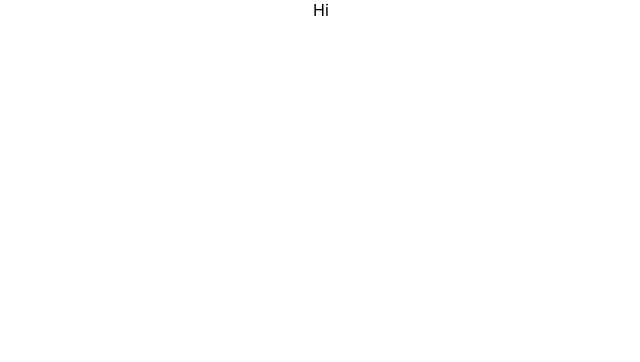
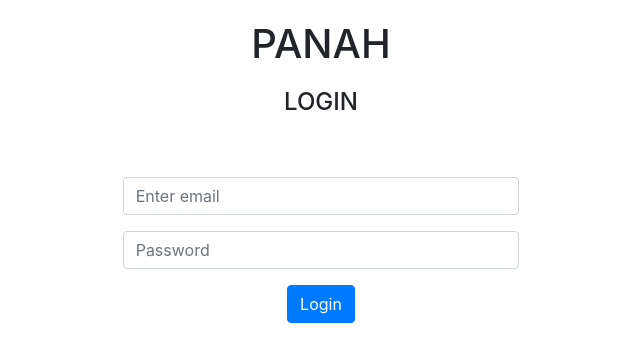
Before and after one commit to IndiaCFG3/team-33, a React (Create React App) app in the folder frontend/: page / in a window 1280 px wide. Shown: the top 362 px of the page, without its empty margins (319-959 px from the left). Built offline with nearby package versions, Linux system fonts and the light colour scheme.

Commit message:
signup setup

```diff
--- a/frontend/src/App.js
+++ b/frontend/src/App.js
@@ -1,12 +1,15 @@
 import React from 'react';
 import './App.css';
 import {BrowserRouter as Router, Switch, Route} from 'react-router-dom'
+
+import Signup from './pages/Signup'
+import Login from './pages/Login'
 
 function App() {
   return (
     <Router>
     <div className="App">
-      Hi
+      <Login />
     </div>
     </Router>
   );
--- a/frontend/src/pages/Login.js
+++ b/frontend/src/pages/Login.js
@@ -11,24 +11,24 @@ function Login(props){
     return(
         <div>
         <h1 style={{textAlign:"center", marginTop:"20px"}}>PANAH</h1>
+        <h4 style={{textAlign:"center", marginTop:"20px"}}>LOGIN</h4>
         <div style={{marginTop:"60px"}}>
         <Col xs={{span:4, offset:4}}>
 
             <Form>
 
   <Form.Group controlId="formBasicEmail">
-    <Form.Label>Email address</Form.Label>
+
     <Form.Control type="email" placeholder="Enter email" />
 
   </Form.Group>
 
 
   <Form.Group controlId="formBasicPassword">
-    <Form.Label>Password</Form.Label>
     <Form.Control type="password" placeholder="Password" />
   </Form.Group>
   <Button variant="primary" type="submit">
-    Submit
+    Login
   </Button>
 </Form>
         </Col>
--- a/frontend/src/pages/Signup.js
+++ b/frontend/src/pages/Signup.js
@@ -1,10 +1,49 @@
 import React from 'react'
+import 'bootstrap/dist/css/bootstrap.css'
+import { Col, Row,Form, Button } from 'react-bootstrap';
 
 function Signup(props){
 
     return(
         <div>
-            Login Page
+        <div>
+        <h1 style={{textAlign:"center", marginTop:"20px"}}>PANAH</h1>
+        <h4 style={{textAlign:"center", marginTop:"20px"}}>SIGNUP</h4>
+        <div style={{marginTop:"60px"}}>
+        <Col xs={{span:4, offset:4}}>
+
+            <Form>
+
+            <Form.Group controlId="formBasicEmail">
+
+                <Form.Control type="email" placeholder="Enter email" />
+
+            </Form.Group>
+            <Form.Group controlId="formBasicEmail">
+
+                <Form.Control type="text" placeholder="First Name" />
+
+            </Form.Group>
+            <Form.Group controlId="formBasicEmail">
+
+                <Form.Control type="text" placeholder="Last Name" />
+
+            </Form.Group>
+            <Form.Group controlId="formBasicPassword">
+
+                <Form.Control type="password" placeholder="Password" />
+            </Form.Group>
+            <Form.Group controlId="formBasicPassword">
+
+                <Form.Control type="password" placeholder="Confirm Password" />
+            </Form.Group>
+            <Button variant="primary" type="submit">
+                Sign Up
+            </Button>
+            </Form>
+        </Col>
+        </div>
+        </div>
         </div>
     )
 }
```
